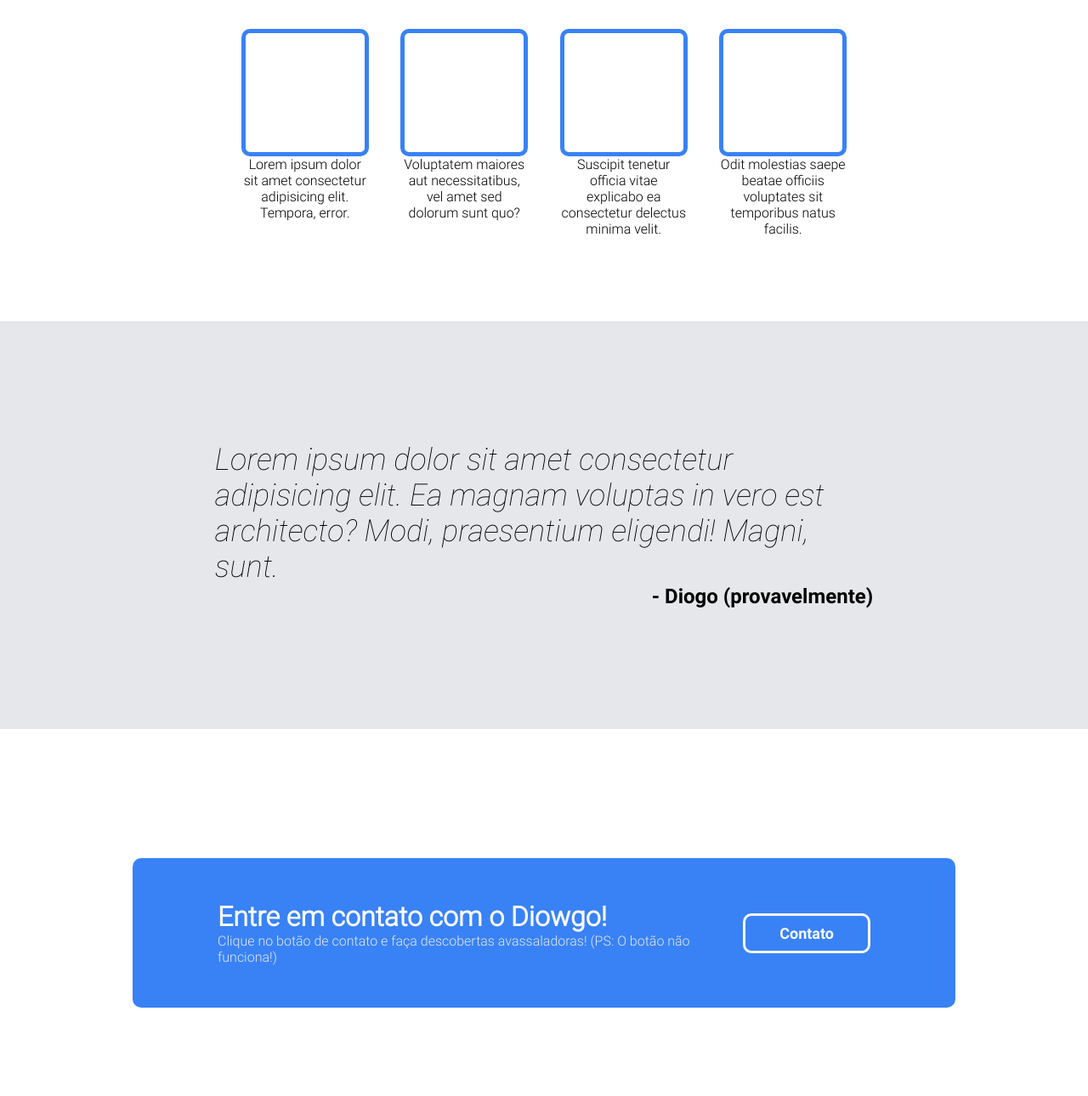
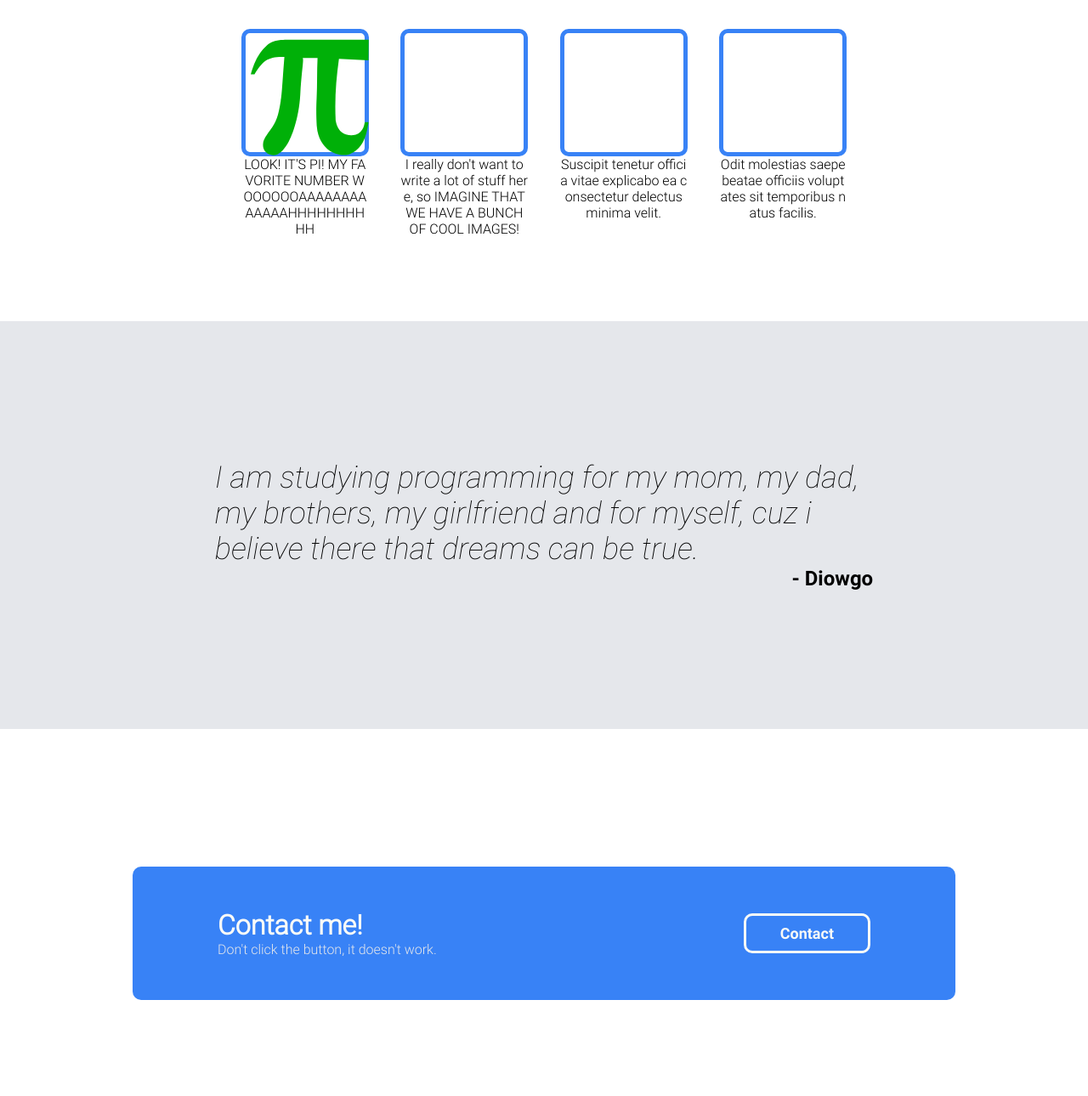
Before and after one commit to Diowgo/TOD-landingpage, a plain HTML site: page index.html in a window 1280 px wide. Shown: the part 582-1872 px from the top of the page at 85% size. Drawn offline with Linux system fonts and the light colour scheme.

Commit message:
i lost my commit line thought

```diff
--- a/index.html
+++ b/index.html
@@ -10,13 +10,13 @@
         <div class="section-bg hero-bg">
             <div class="section hero">
                 <header>
-                    <p>Landing Page do Diowgo</p>
-                    <a href="https://diowgo.com.br">Meu site</a><a href="">header link 2</a><a href="">header link 3</a>
+                    <p>Diowgo's landing page</p>
+                    <a href="https://diowgo.com.br" target="_blank">Meu site</a><a href="">header link 2</a><a href="">header link 3</a>
                 </header>
                 <div class="content hero">
                     <div class="column-1">
-                        <h1>Olá mundo, o meu nome é Diogo!</h1>
-                        <p>Com o sonho de se tornar o melhor programador de Cambira, ele vai provar o seu valor com sites esquisitos!</p>
+                        <h1>Hello world, my name is Diowgo!</h1>
+                        <p>With the goal of becoming the best programmer of his city, he's going to prove his value with silly websites!</p>
                         <button
                             onclick='window.open("https://diowgo.com.br")'
                         >Acesse meu site</button>
@@ -33,12 +33,12 @@
 
                 <div class="cards-container">
                     <div class="card-1 card">
-                        <div class="image"><img src="" alt=""></div>
-                        <p>Lorem ipsum dolor sit amet consectetur adipisicing elit. Tempora, error.</p>
+                        <div class="image"><img src="./images/pi.svg" alt="pi math constant image"></div>
+                        <p>LOOK! IT'S PI! MY FAVORITE NUMBER WOOOOOOAAAAAAAAAAAAAHHHHHHHHHH</p>
                     </div>
                     <div class="card-2 card">
                         <div class="image"><img src="" alt=""></div>
-                        <p>Voluptatem maiores aut necessitatibus, vel amet sed dolorum sunt quo?</p>
+                        <p>I really don't want to write a lot of stuff here, so IMAGINE THAT WE HAVE A BUNCH OF COOL IMAGES!</p>
                     </div>
                     <div class="card-3 card">
                         <div class="image"><img src="" alt=""></div>
@@ -54,8 +54,8 @@
         <div class="section-bg quote-bg">
             <div class="section quote">
                 <div class="text-container">
-                    <h1>Lorem ipsum dolor sit amet consectetur adipisicing elit. Ea magnam voluptas in vero est architecto? Modi, praesentium eligendi! Magni, sunt.</h1>
-                    <p>- Diogo (provavelmente)</p>
+                    <h1>I am studying programming for my mom, my dad, my brothers, my girlfriend and for myself, cuz i believe there that dreams can be true.</h1>
+                    <p>- Diowgo</p>
                 </div>
             </div>
         </div>
@@ -63,11 +63,11 @@
             <div class="section call">
                 <div class="call-card">
                     <div class="column-1">
-                        <h1>Entre em contato com o Diowgo!</h1>
-                        <p>Clique no botão de contato e faça descobertas avassaladoras! (PS: O botão não funciona!)</p>
+                        <h1>Contact me!</h1>
+                        <p>Don't click the button, it doesn't work.</p>
                     </div>
                     <div class="column-2">
-                        <button>Contato</button>
+                        <button>Contact</button>
                     </div>
                 </div>
             </div>
--- a/style.css
+++ b/style.css
@@ -132,8 +132,13 @@ button:hover {
     border: 5px #3882F6 solid;
 }
 
+.card .image img {
+    width: 150px;
+}
+
 .card p {
     text-align: center;
+    line-break: anywhere;
 }
 
 .section-bg.quote-bg {
```
Also changed, not shown: images/pi.svg (added).
